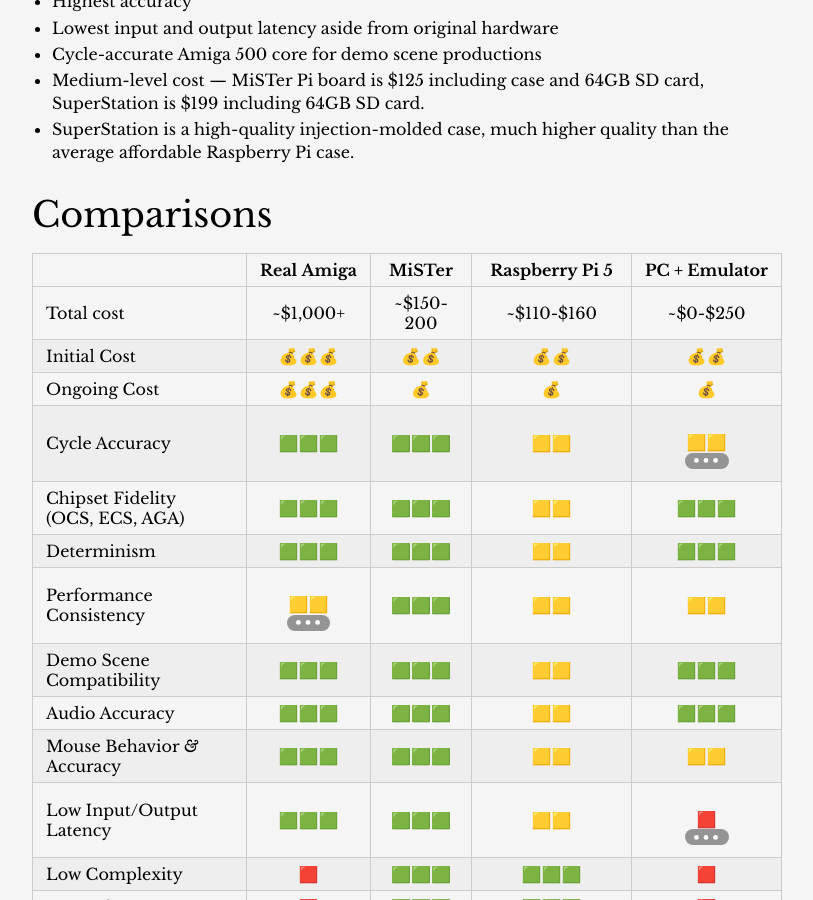
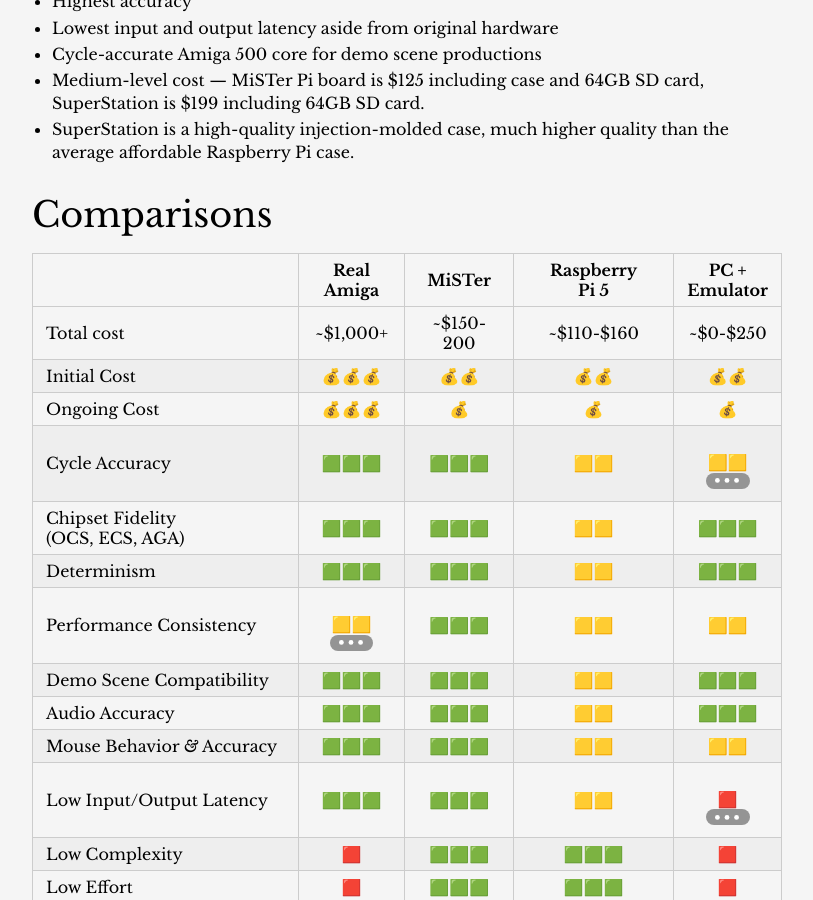
Before and after one commit to amigavision/amigavision.github.io, a Jekyll site: the page built from best.md, in a window 1280 px wide and 900 px high, scrolled down 1324 px. Shown: the whole window, without its empty margins (233-1046 px from the left). Built offline with Jekyll 4.4.1, drawn with Linux system fonts in a browser that asks for light colours.

Commit message:
Make columns narrower

```diff
--- a/best.md
+++ b/best.md
@@ -45,7 +45,7 @@
 
 ## Comparisons
 
-|   | Real&nbsp;Amiga | MiSTer | Raspberry&nbsp;Pi&nbsp;5 | PC&nbsp;+&nbsp;Emulator
+|   | Real<br>Amiga | MiSTer | Raspberry<br>Pi 5 | PC +<br>Emulator
 |---|:---------------:|:------:|:-----------------:|:-----------------------:
 Total cost | ~$1,000+ | ~$150-200 | ~$110-$160 | ~$0-$250
 Initial Cost | 💰💰💰 | 💰💰 | 💰💰 |  💰💰
```
